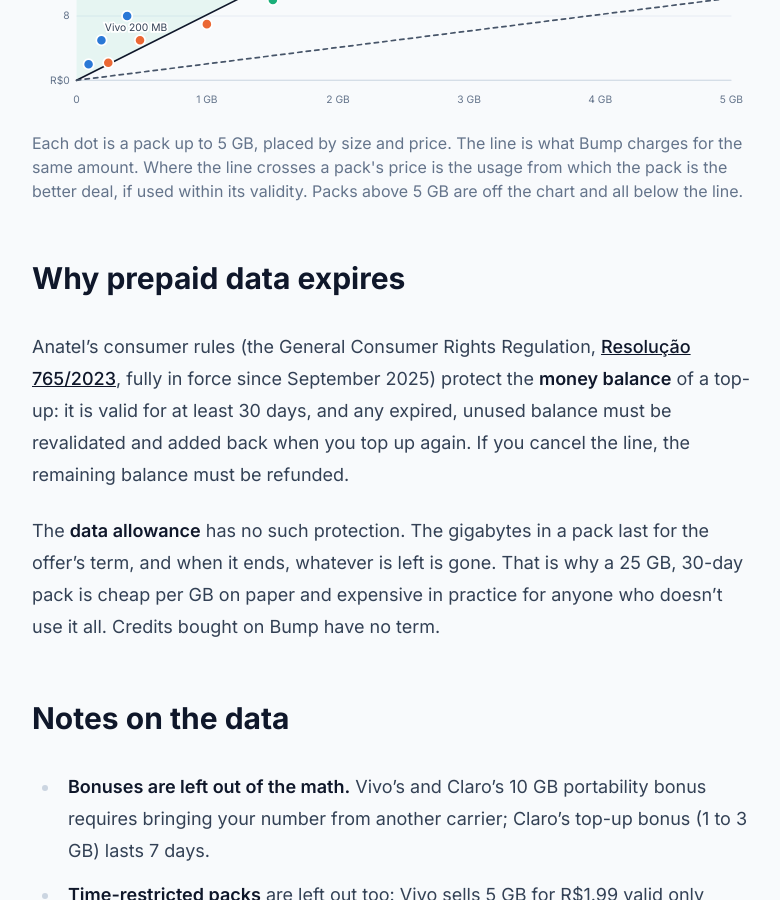
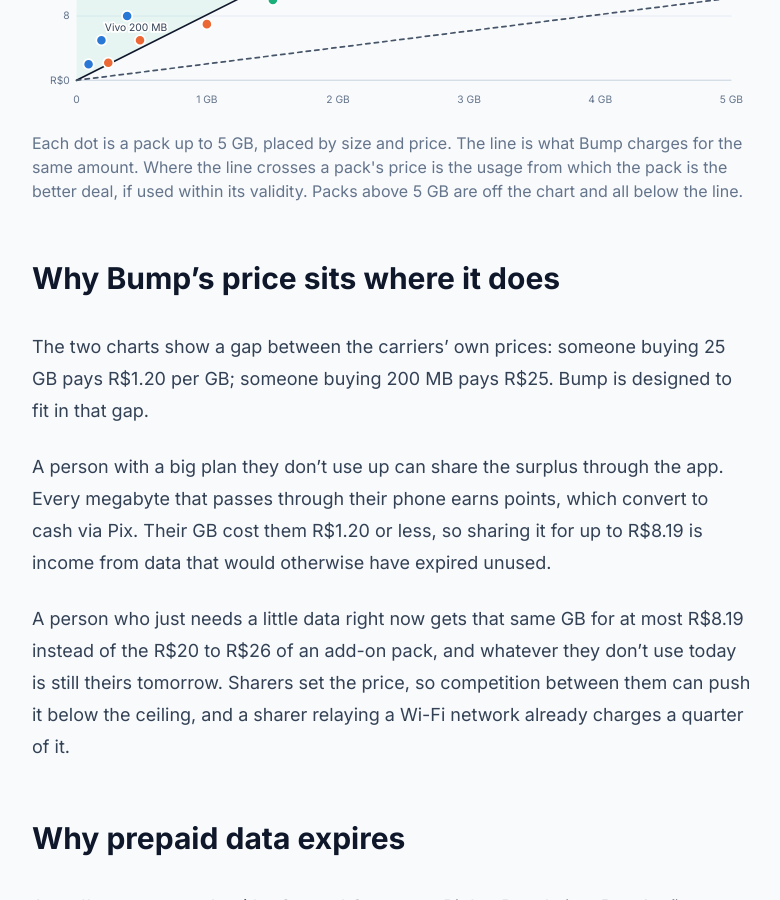
Before and after one commit to BumpApp/bumpapp.github.io, a Jekyll site: the page built from prices/brazil/index.md, in a window 1280 px wide and 900 px high, scrolled down 4085 px. Shown: the whole window, without its empty margins (248-1028 px from the left). Built offline with Jekyll 4.4.1, drawn with Linux system fonts in a browser that asks for light colours.

Commit message:
Precos: explain why Bump's price sits between the two carrier prices
Co-Authored-By: Claude Fable 5.1 <noreply@anthropic.com>

```diff
--- a/prices/brazil/index.md
+++ b/prices/brazil/index.md
@@ -66,6 +66,14 @@ The math changes when you look at what you actually use. The pack costs the same
 
 {% include precos-scatter.html lang="en" %}
 
+## Why Bump's price sits where it does
+
+The two charts show a gap between the carriers' own prices: someone buying 25 GB pays R$1.20 per GB; someone buying 200 MB pays R$25. Bump is designed to fit in that gap.
+
+A person with a big plan they don't use up can share the surplus through the app. Every megabyte that passes through their phone earns points, which convert to cash via Pix. Their GB cost them R$1.20 or less, so sharing it for up to R${% include brl.html v=bump_gb dec="." %} is income from data that would otherwise have expired unused.
+
+A person who just needs a little data right now gets that same GB for at most R${% include brl.html v=bump_gb dec="." %} instead of the R$20 to R$26 of an add-on pack, and whatever they don't use today is still theirs tomorrow. Sharers set the price, so competition between them can push it below the ceiling, and a sharer relaying a Wi-Fi network already charges a quarter of it.
+
 ## Why prepaid data expires
 
 Anatel's consumer rules (the General Consumer Rights Regulation, [Resolução 765/2023](https://informacoes.anatel.gov.br/legislacao/resolucoes/2023/1900-resolucao-765), fully in force since September 2025) protect the **money balance** of a top-up: it is valid for at least 30 days, and any expired, unused balance must be revalidated and added back when you top up again. If you cancel the line, the remaining balance must be refunded.
```
Also changed, not shown: pt/precos/index.md (+8 -0 lines).
